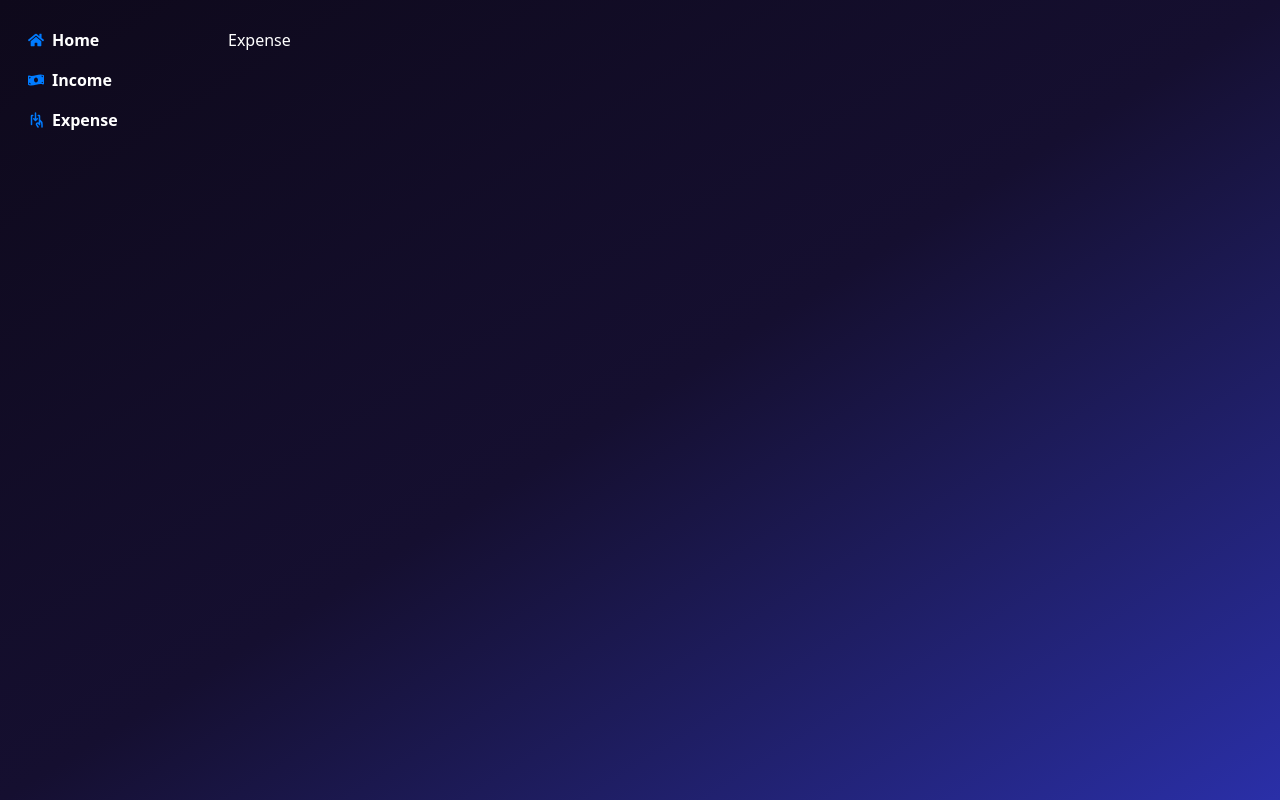
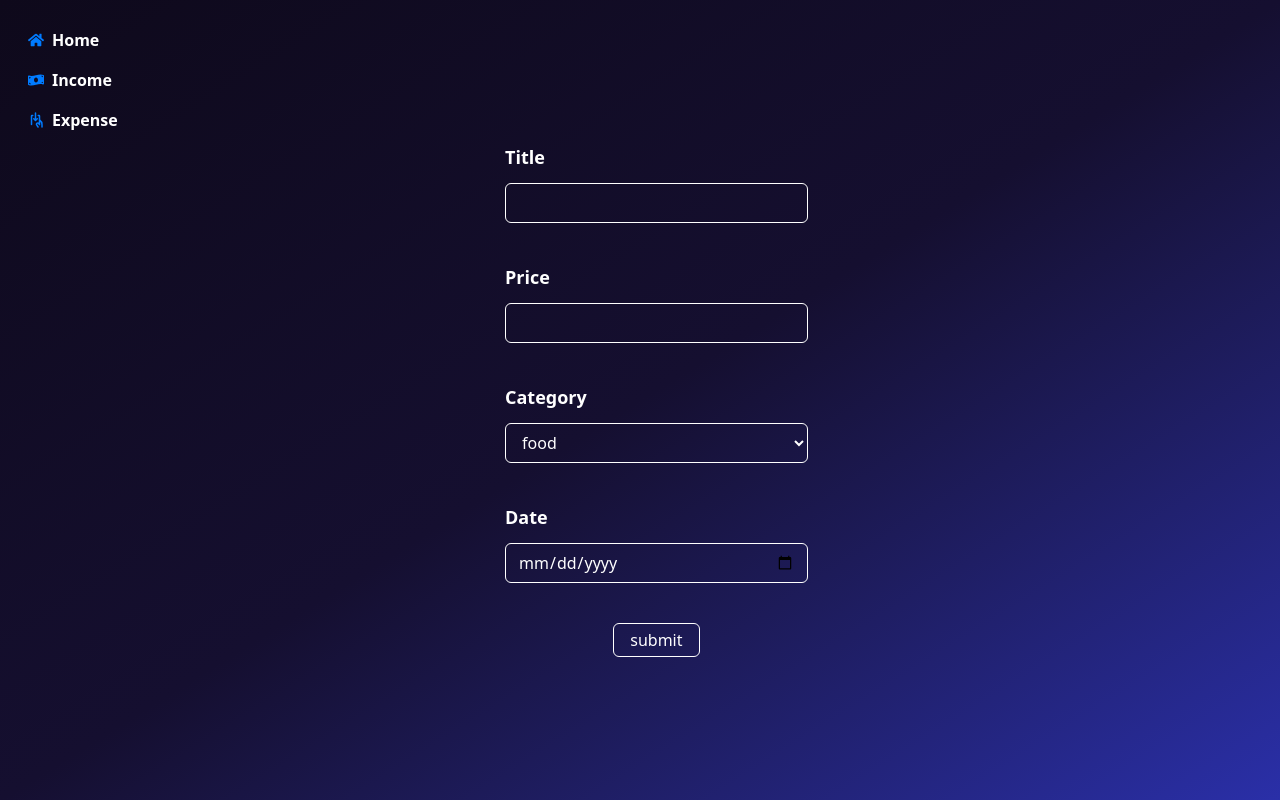
Before and after one commit to HasanKazemi/Budget-Management, a React (Vite) app: page /expense in a window 1280 px wide. Built offline with nearby package versions, Linux system fonts and the light colour scheme.

Commit message:
design cost register form

```diff
--- /dev/null
+++ b/src/components/CustomInput.jsx
@@ -0,0 +1,12 @@
+import React from 'react'
+
+const CustomInput = ({label,type}) => {
+  return (
+    <div className='flex flex-col mb-10 gap-3'>
+        <label htmlFor={label} className='font-bold text-lg'>{label.charAt(0).toUpperCase() + label.slice(1)}</label>
+        <input type={type} id={label} className='border rounded-md h-10 px-3'/>
+    </div>
+  )
+}
+
+export default CustomInput
--- /dev/null
+++ b/src/components/CustomSelect.jsx
@@ -0,0 +1,17 @@
+import React from 'react'
+
+const CustomSelect = ({label}) => {
+    const defaultCategories = ['food', 'transport', 'bill', 'fun']
+    return (
+        <div className='flex flex-col mb-10 gap-3'>
+            <label htmlFor={label} className='font-bold text-lg'>{label.charAt(0).toUpperCase()+label.slice(1)}</label>
+            <select id={label} className='border rounded-md px-3 h-10'>
+                {defaultCategories?.map((category, index) => (
+                    <option key={index} value={category} className='text-[#0f0a1e]'>{category}</option>
+                ))}
+            </select>
+        </div>
+    )
+}
+
+export default CustomSelect
--- a/src/components/Menu.jsx
+++ b/src/components/Menu.jsx
@@ -11,8 +11,8 @@ const Menu = () => {
   ]
   return (
     <div className='flex flex-col gap-4 font-bold w-[200px]'>
-        {menuNames.map(menu=>(
-          <NavLink to={menu.route}>
+        {menuNames.map((menu,index)=>(
+          <NavLink to={menu.route} key={index}>
             <div key={menu.id} className='flex items-center gap-2 cursor-pointer'>
               <i>{menu.icon}</i>
               <h2>{menu.name}</h2>
--- a/src/pages/Expense.jsx
+++ b/src/pages/Expense.jsx
@@ -1,8 +1,20 @@
 import React from 'react'
+import CustomInput from '../components/CustomInput'
+import CustomSelect from '../components/CustomSelect'
 
 const Expense = () => {
   return (
-    <div>Expense</div>
+    <div className='w-[70%] p-[50px] flex justify-center items-center'>
+        <form className='w-[40%]'>
+            <CustomInput label='title' type="text" />
+            <CustomInput label='price' type="number" />
+            <CustomSelect label='category' />
+            <CustomInput label='date' type="date" />
+            <div className='flex justify-center'>
+                <button className='btn btn-blue border py-1 px-4 rounded-md'>submit</button>
+            </div>
+        </form>
+    </div>
   )
 }
 
```
